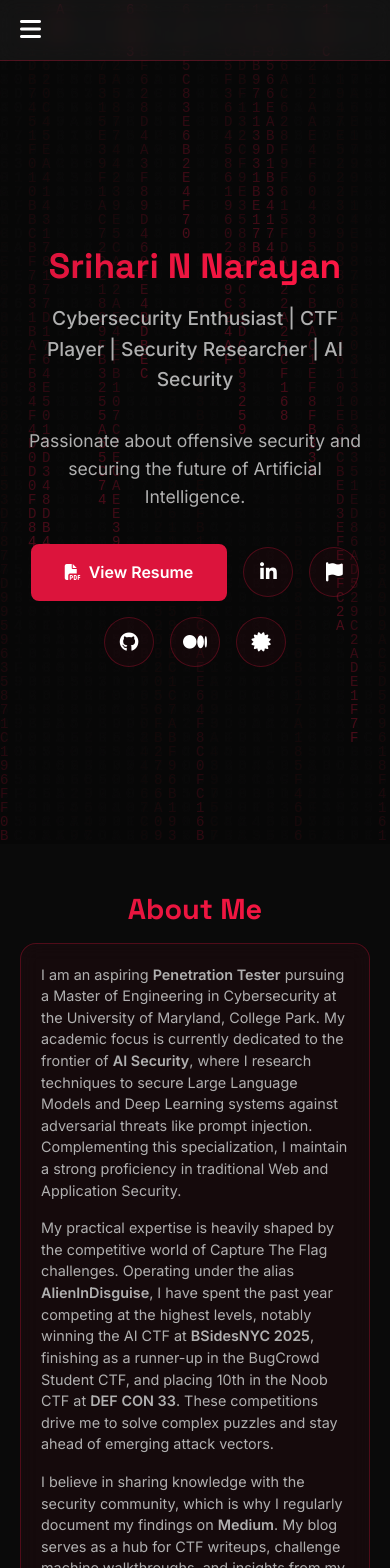
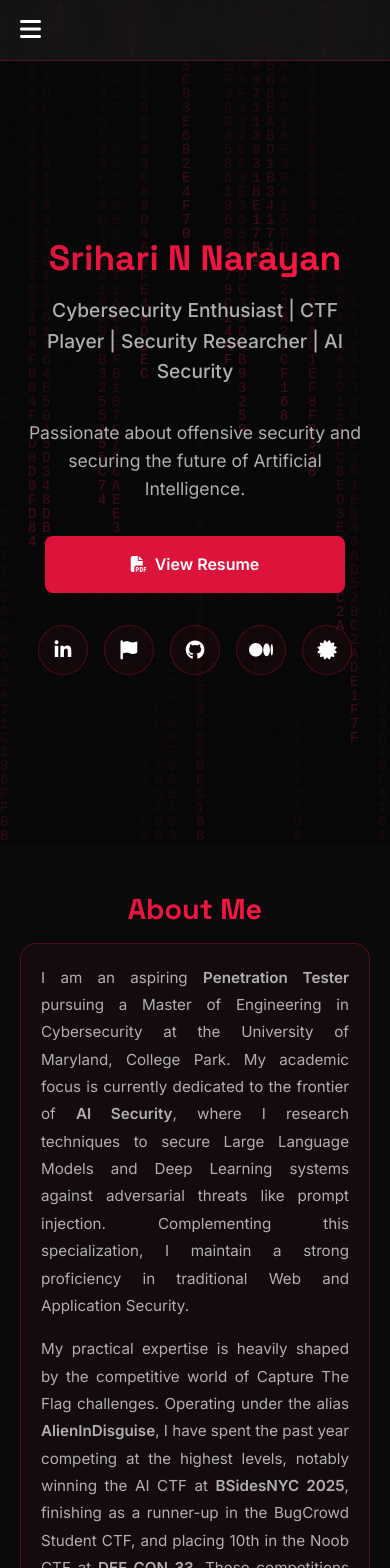
Before and after one commit to Srihari-Narayan/my-portfolio, a React (Vite) app: page / in a window 390 px wide. Shown: the top 1568 px of the page. Built offline with nearby package versions, Linux system fonts and the light colour scheme; no server answers.

Commit message:
fix: restore writeups carousel, justify about me, fix hero social layout

```diff
--- a/src/components/Writeups.jsx
+++ b/src/components/Writeups.jsx
@@ -42,9 +42,9 @@ function Writeups() {
     // Infinite Scroll Logic
     useEffect(() => {
         const scrollContainer = scrollRef.current;
-        const isMobile = window.innerWidth < 768; // Check for mobile
+        // Re-enabled for mobile as requested (horizontal carousel)
 
-        if (!scrollContainer || loading || error || isPaused || filteredPosts.length === 0 || isMobile) return;
+        if (!scrollContainer || loading || error || isPaused || filteredPosts.length === 0) return;
 
         // Skip auto-scroll for the placeholder tabs
         if (activeFilter === 'machines' || activeFilter === 'certs') return;
--- a/src/styles/index.css
+++ b/src/styles/index.css
@@ -1713,18 +1713,31 @@ a {
         padding: 0 0.5rem;
     }
 
-    /* About Section - Fix "Awkward" Layout & Typography */
+    /* Hero Socials - Resume on top, Icons below */
+    .hero .social-links {
+        flex-wrap: wrap;
+        justify-content: center;
+    }
+
+    .hero .social-links .btn {
+        flex: 0 0 100%;
+        /* Force full width (new line) */
+        max-width: 300px;
+        /* Prevent being too wide */
+        margin-bottom: 1rem;
+        display: flex;
+        justify-content: center;
+    }
+
+    /* About Section - Revert to Justified */
     .about-content {
         padding: 1.25rem;
-        text-align: left !important;
-        /* Fix "awkward" justification gaps */
+        text-align: justify !important;
     }
 
     .about-content p {
-        text-align: left !important;
-        font-size: 0.9rem;
-        /* Smaller font for mobile */
-        line-height: 1.5;
+        text-align: justify !important;
+        font-size: 0.95rem;
     }
 
     /* CRITICAL: DISABLE SCROLL REVEAL ON MOBILE */
@@ -1737,7 +1750,6 @@ a {
 
     /* Cards & Grids - FORCE STACKING & VISIBILITY */
     .cert-card,
-    .blog-card,
     .project-card {
         min-width: 100%;
         max-width: 100%;
@@ -1746,16 +1758,27 @@ a {
         flex: none;
     }
 
+    /* Blog Card - Horizontal Carousel on Mobile */
+    .blog-card {
+        min-width: 100%;
+        /* Show one at a time */
+        width: 100%;
+        margin-right: 0;
+        /* Handled by gap */
+        flex: none;
+    }
+
     /* Ensure Containers don't clip shadows or content */
     .blog-grid-container,
     .projects-grid-container {
-        overflow: visible !important;
+        overflow: hidden !important;
+        /* Hide the duplicates off-screen */
         padding: 0;
         background: transparent;
         border: none;
     }
 
-    /* Remove the fade overlay on mobile */
+    /* Remove the fade overlay on mobile (optional, maybe keep it for carousel?) */
     .blog-grid-container::before,
     .blog-grid-container::after,
     .projects-grid-container::before,
@@ -1773,11 +1796,19 @@ a {
 
     .blog-grid {
         display: flex;
-        flex-direction: column;
-        overflow: visible !important;
-        padding: 0;
-        gap: 1.5rem;
+        flex-direction: row;
+        /* Horizontal again */
+        overflow-x: auto;
+        /* Allow scroll logic to work */
+        padding: 1rem 0;
+        gap: 1rem;
         width: 100%;
+        /* Snap effect for "one article at a time" */
+        scroll-snap-type: x mandatory;
+    }
+
+    .blog-card {
+        scroll-snap-align: center;
     }
 
     .projects-grid {
```
